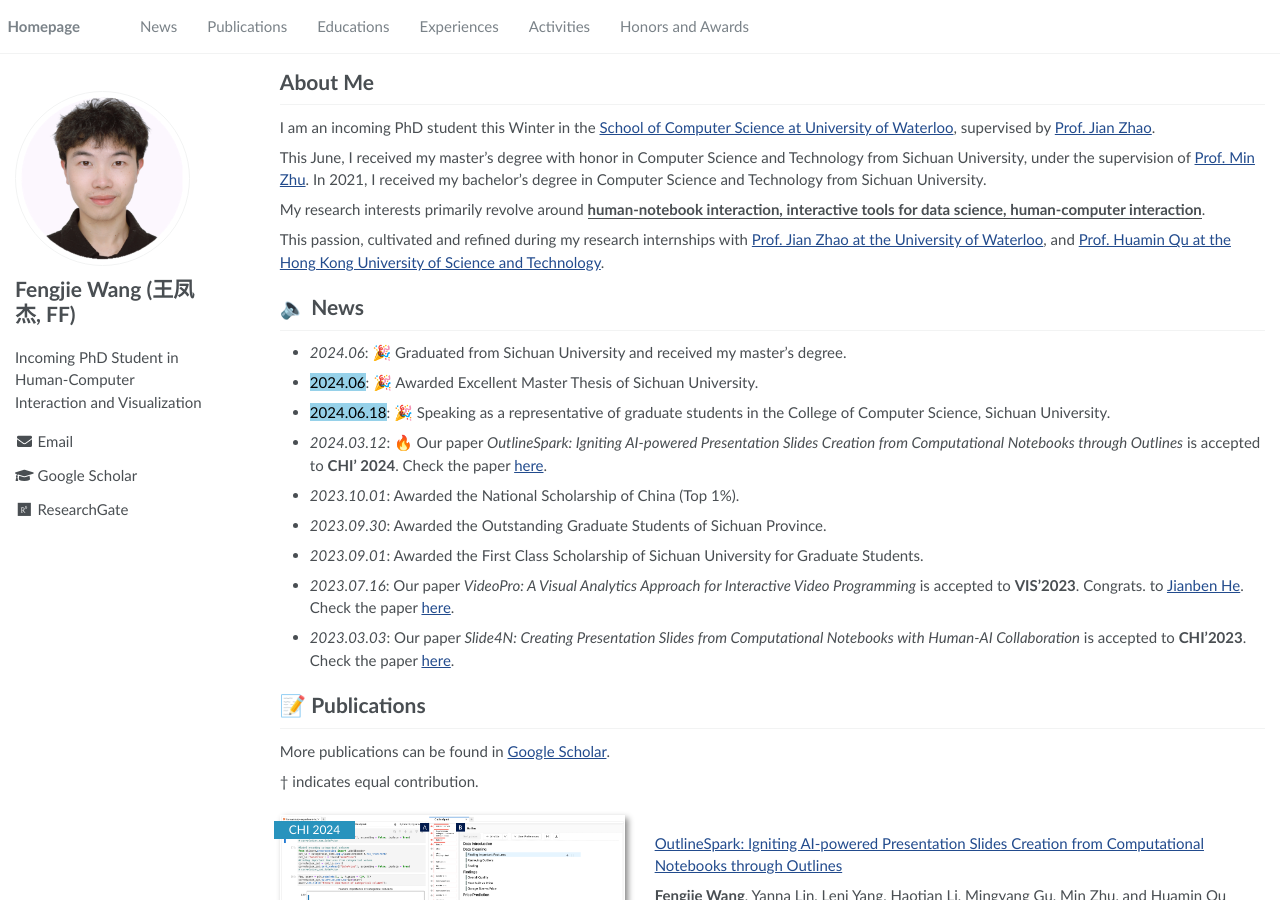
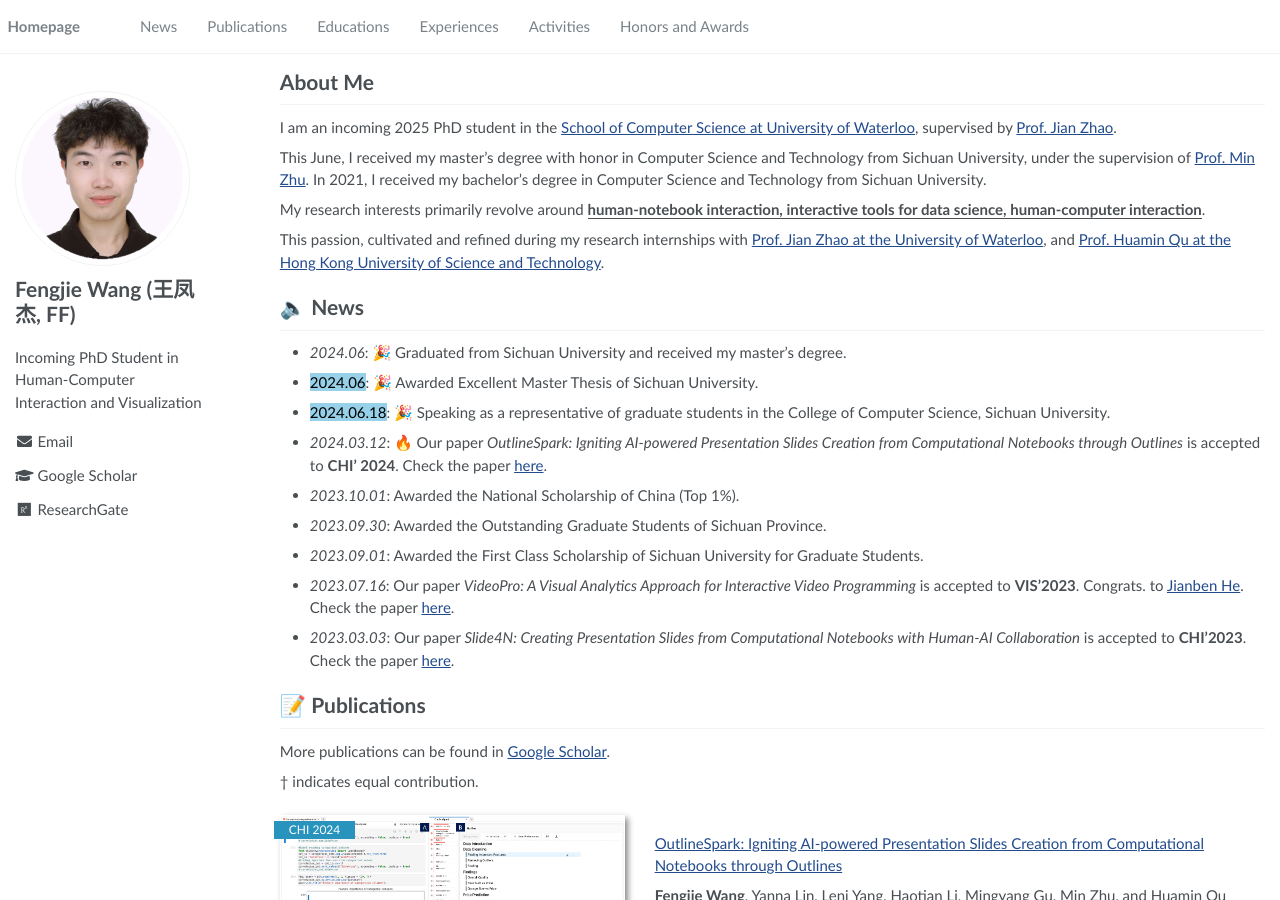
Before and after one commit to ff0820/ff0820.github.io, a Jekyll site: the page built from _pages/about.md, in a window 1280 px wide and 900 px high. Built offline with Jekyll 4.4.1, drawn with Linux system fonts in a browser that asks for light colours; some of the changed text lies outside the part shown.

Commit message:
update PhD journey start time

```diff
--- a/_layouts/default.html
+++ b/_layouts/default.html
@@ -28,7 +28,7 @@ layout: compress
     </div>
 
     <div class="copyright" style="display: flex; justify-content: center; align-items: center; border-top: 0.5px solid gainsboro;">
-      <p>Copyright @ Fengjie Wang. Last updated: 2024.09.11</p>
+      <p>Copyright @ Fengjie Wang. Last updated: 2024.10.07</p>
     </div>
 
     {% include scripts.html %}
--- a/_pages/about.md
+++ b/_pages/about.md
@@ -17,7 +17,7 @@ redirect_from:
 
 # About Me
 <span class='anchor' id='about-me'></span>
-I am an incoming PhD student this Winter in the [School of Computer Science at University of Waterloo](https://cs.uwaterloo.ca/), supervised by [Prof. Jian Zhao](https://www.jeffjianzhao.com/).
+I am an incoming 2025 PhD student in the [School of Computer Science at University of Waterloo](https://cs.uwaterloo.ca/), supervised by [Prof. Jian Zhao](https://www.jeffjianzhao.com/).
 
 <!-- I am currently a final-year master's student in the [College of Computer Science](https://cs.scu.edu.cn/) at [Sichuan University](https://www.scu.edu.cn/), supervised by [Prof. Min Zhu](https://cs.scu.edu.cn/info/1135/9894.htm) in [SCU VIS](https://scuvis.org/about/). -->
 
```
Also changed, not shown: 2 other files.
